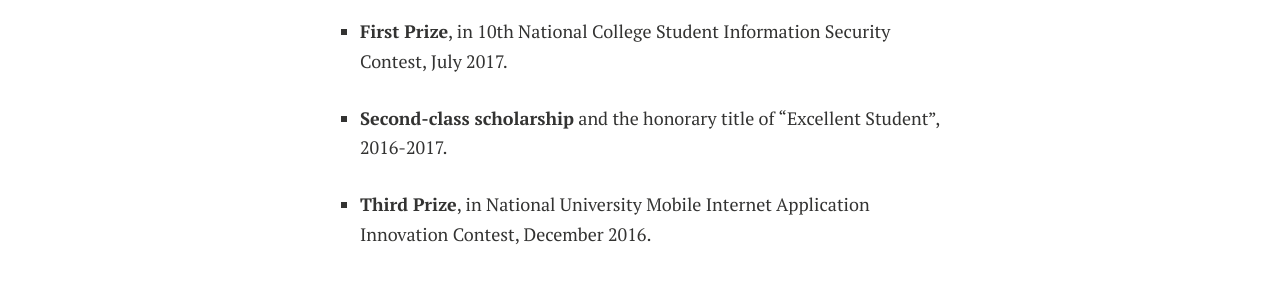
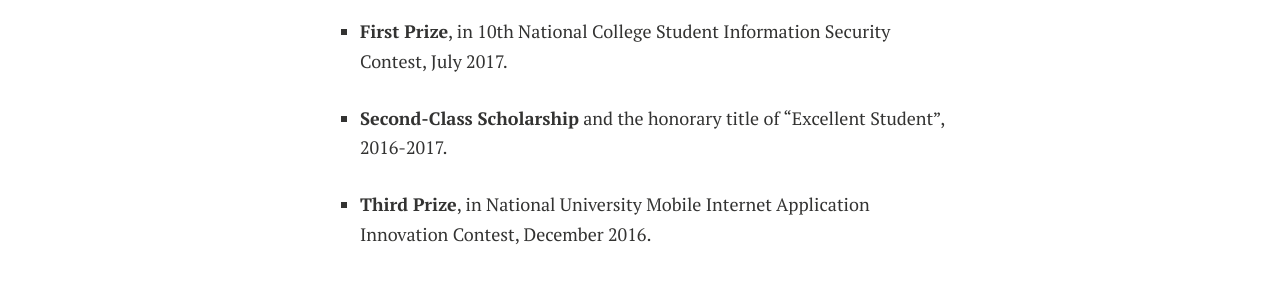
Before and after one commit to YunlongXing/HomePage, a Jekyll site: the page built from docs/index.md, in a window 1280 px wide. Shown: the part 1251-1551 px from the top of the page. Built offline with Jekyll 4.4.1, drawn with Linux system fonts in a browser that asks for light colours; nearby versions of some CDN libraries; a style sheet for code colours, icons or effects is not loaded; our own code applies the rules of GitHub Pages for plain Markdown files.

```diff
--- a/docs/index.md
+++ b/docs/index.md
@@ -35,6 +35,6 @@ Before that, I received a Master's Degree in Engineering in July 2021 at [Wuhan
 ## Awards and Honors
 * **First Prize**, in 10th National College Student Information Security Contest, July 2017.
 
-* **Second-class scholarship** and the honorary title of “Excellent Student”, 2016-2017.
+* **Second-Class Scholarship** and the honorary title of “Excellent Student”, 2016-2017.
 
 * **Third Prize**, in National University Mobile Internet Application Innovation Contest, December 2016.
```
